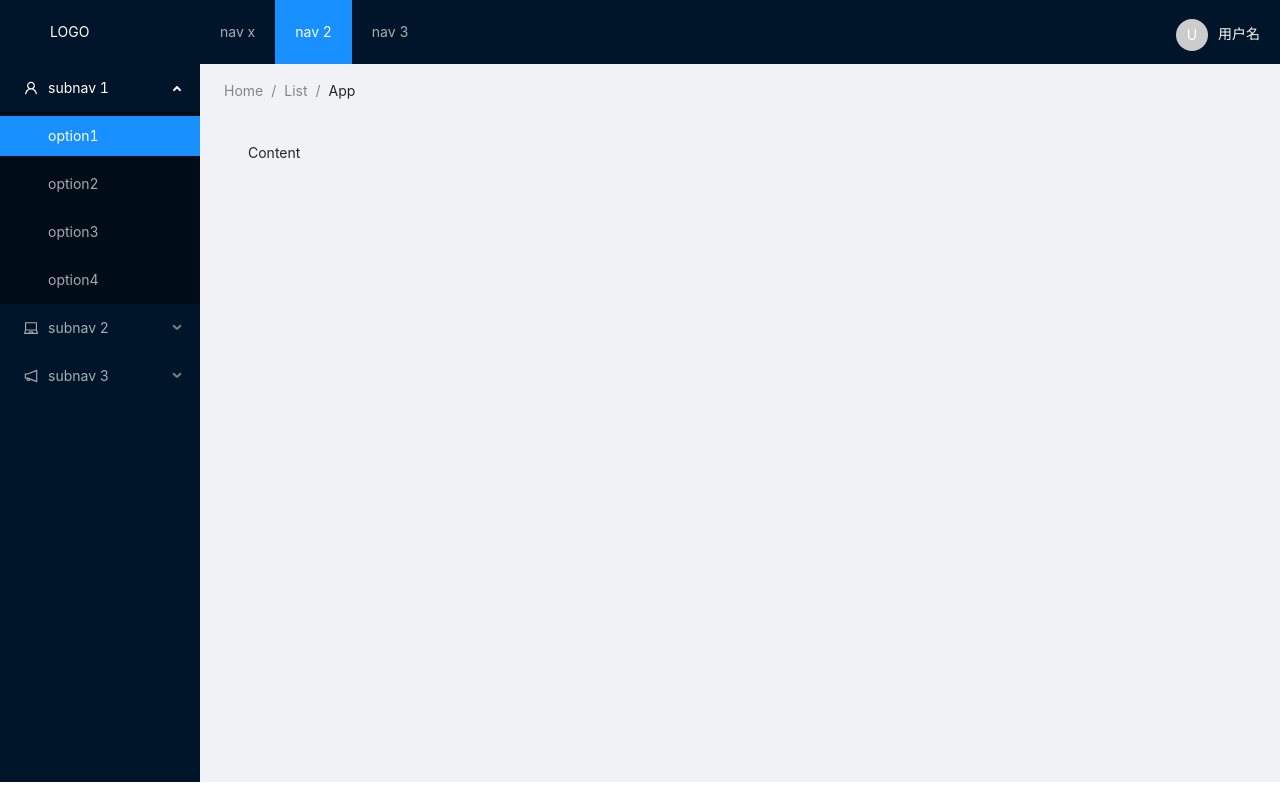
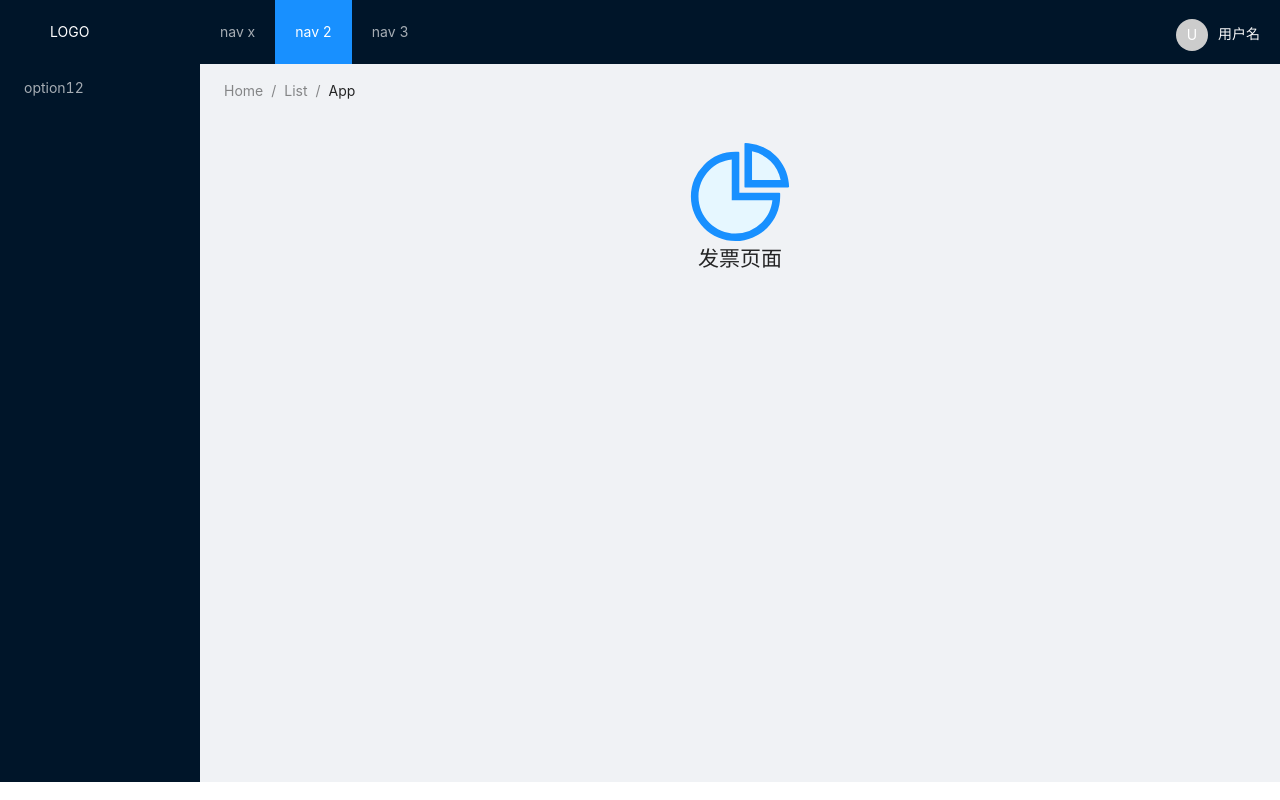
Before and after one commit to jontyzheng/in100days, a React (Create React App) app: page /invoice in a window 1280 px wide. Built offline with nearby package versions, Linux system fonts and the light colour scheme.

Commit message:
day10: 标签路由换数组路由

```diff
--- a/src/App.js
+++ b/src/App.js
@@ -1,21 +1,55 @@
 /*
  * @Author: jonty
  * @Date: 2022-02-15 20:00:38
- * @LastEditTime: 2022-02-15 21:05:23
+ * @LastEditTime: 2022-02-23 23:00:47
  * @Description:
  * @Reference:
  * @FilePath: \in100days\src\App.js
  */
+import React from 'react'
 import logo from './logo.svg';
 import './App.css';
 import { ILayout } from './pages/iLayout'
+import { menu } from './routes/menu'
+import { useRoutes } from 'react-router-dom'
+import { Product } from './routes/product'
+import { Invoice } from './routes/invoice'
+import { RouteObject } from "react-router-dom"
 
-function App() {
+export default function App() {
+  let menu = [
+    {
+      path: "/",
+      element: <ILayout />,
+      children: [
+        {
+          path: '/product',
+          element: <Product />,
+          title: '菜单一',
+          index: true, // <Route index element={<Product />}>
+        },
+        {
+          title: '发票菜单',
+          path: '/invoice',
+          element: <Invoice />
+        },
+        {
+          title: 'NotFound',
+          path: '*',
+          element: (
+            <main>
+              <p>别看我我啥没有</p>
+            </main>
+          )
+        },
+      ]
+    }
+  ]
+  let element = useRoutes(menu)
+
   return (
-    <div className="App">
-      <ILayout />
-    </div>
+    <div>
+      {element}
+    </div >
   );
 }
-
-export default App;
--- a/src/package.json
+++ b/src/package.json
@@ -1,5 +1,6 @@
 {
   "dependencies": {
-    "antd": "^4.18.7"
+    "antd": "^4.18.7",
+    "react-dom": "^17.0.2"
   }
 }
--- a/src/pages/iLayout.css
+++ b/src/pages/iLayout.css
@@ -12,12 +12,14 @@
 }
 
 .avatar {
+    /* float: right; */
     position: absolute;
     right: 20px;
     top: 2px;
 }
 
 .avatarName {
+
     color: #fafafa;
     margin-left: 10px;
 
--- a/src/pages/iLayout.js
+++ b/src/pages/iLayout.js
@@ -1,7 +1,7 @@
 /*
  * @Author: jonty
  * @Date: 2022-02-15 20:17:55
- * @LastEditTime: 2022-02-16 22:16:06
+ * @LastEditTime: 2022-02-23 22:16:15
  * @Description:
  * @Reference:
  * @FilePath: \in100days\src\pages\iLayout.js
@@ -10,6 +10,7 @@ import React from 'react';
 import { Layout, Menu, Breadcrumb, Avatar, Dropdown, message } from 'antd';
 import { UserOutlined, LaptopOutlined, NotificationOutlined, DownOutlined } from '@ant-design/icons';
 import './iLayout.css' // 引入一个css
+import { Outlet } from 'react-router-dom'
 
 const { SubMenu } = Menu;
 const { Header, Content, Sider } = Layout;
@@ -35,7 +36,7 @@ export function ILayout(props) {
                 <div className="logo" style={{ float: 'left' }}> {/* logo块左浮 让菜单上去 */}
                     <span style={{ color: 'white' }}>LOGO</span>
                 </div>
-                <Menu theme="dark" mode="horizontal" defaultSelectedKeys={['2']} className='headerMenu'>
+                <Menu theme="dark" mode="horizontal" defaultSelectedKeys={['2']} className='headerMenu' >
                     <Menu.Item key="1">nav x</Menu.Item>
                     <Menu.Item key="2">nav 2</Menu.Item>
                     <Menu.Item key="3">nav 3</Menu.Item>
@@ -61,24 +62,7 @@ export function ILayout(props) {
                         defaultOpenKeys={['sub1']}
                         style={{ height: '100%', borderRight: 0 }}
                     >
-                        <SubMenu key="sub1" icon={<UserOutlined />} title="subnav 1">
-                            <Menu.Item key="1">option1</Menu.Item>
-                            <Menu.Item key="2">option2</Menu.Item>
-                            <Menu.Item key="3">option3</Menu.Item>
-                            <Menu.Item key="4">option4</Menu.Item>
-                        </SubMenu>
-                        <SubMenu key="sub2" icon={<LaptopOutlined />} title="subnav 2">
-                            <Menu.Item key="5">option5</Menu.Item>
-                            <Menu.Item key="6">option6</Menu.Item>
-                            <Menu.Item key="7">option7</Menu.Item>
-                            <Menu.Item key="8">option8</Menu.Item>
-                        </SubMenu>
-                        <SubMenu key="sub3" icon={<NotificationOutlined />} title="subnav 3">
-                            <Menu.Item key="9">option9</Menu.Item>
-                            <Menu.Item key="10">option10</Menu.Item>
-                            <Menu.Item key="11">option11</Menu.Item>
-                            <Menu.Item key="12">option12</Menu.Item>
-                        </SubMenu>
+                        <Menu.Item key="12">option12</Menu.Item>
                     </Menu>
                 </Sider>
 
@@ -98,8 +82,7 @@ export function ILayout(props) {
                             height: '80vh', // 改初始高度（vh视图高度）
                         }}
                     >
-                        Content
-                        {props.children}
+                        <Outlet />
                     </Content>
                 </Layout>
 
--- /dev/null
+++ b/src/routes/invoice.js
@@ -0,0 +1,20 @@
+/*
+ * @Author: jonty
+ * @Date: 2022-02-16 22:36:50
+ * @LastEditTime: 2022-02-23 22:37:05
+ * @Description:
+ * @Reference:
+ * @FilePath: \in100days\src\routes\invoice.js
+ */
+import React from 'react'
+import { PieChartTwoTone } from '@ant-design/icons'
+
+export function Invoice() {
+
+    return (
+        <div style={{ textAlign: 'center' }}>
+            <PieChartTwoTone style={{ fontSize: '100px' }} />
+            <h2>发票页面</h2>
+        </div>
+    )
+}
--- /dev/null
+++ b/src/routes/menu.js
@@ -0,0 +1,42 @@
+/*
+ * @Author: jonty
+ * @Date: 2022-02-23 22:11:34
+ * @LastEditTime: 2022-02-23 22:49:38
+ * @Description:
+ * @Reference:
+ * @FilePath: \in100days\src\routes\menu.js
+ */
+// 一个文件可以定义任意个常量并导出
+import { Product } from './product'
+import { Invoice } from './invoice'
+import { ILayout } from '../pages/iLayout'
+
+
+export const menu = [
+    {
+        path: "/",
+        element: <ILayout />,
+        children: [
+            {
+                path: '/product',
+                element: <Product />,
+                title: '菜单一',
+                index: true, // <Route index element={<Product />}>
+            },
+            {
+                title: '发票菜单',
+                path: '/invoice',
+                element: <Invoice />
+            },
+            {
+                title: 'NotFound',
+                path: '*',
+                element: (
+                    <main>
+                        <p>别看我我啥没有</p>
+                    </main>
+                )
+            },
+        ]
+    }
+]
--- /dev/null
+++ b/src/routes/product.js
@@ -0,0 +1,20 @@
+/*
+ * @Author: jonty
+ * @Date: 2022-02-16 22:36:50
+ * @LastEditTime: 2022-02-23 22:37:12
+ * @Description:
+ * @Reference:
+ * @FilePath: \in100days\src\routes\product.js
+ */
+import React from 'react'
+import { PieChartTwoTone } from '@ant-design/icons'
+
+export function Product() {
+
+    return (
+        <div style={{ textAlign: 'center' }}>
+            <PieChartTwoTone style={{ fontSize: '100px' }} />
+            <h2>产品页</h2>
+        </div>
+    )
+}
```
Also changed, not shown: src/index.js (+6 -4 lines).
